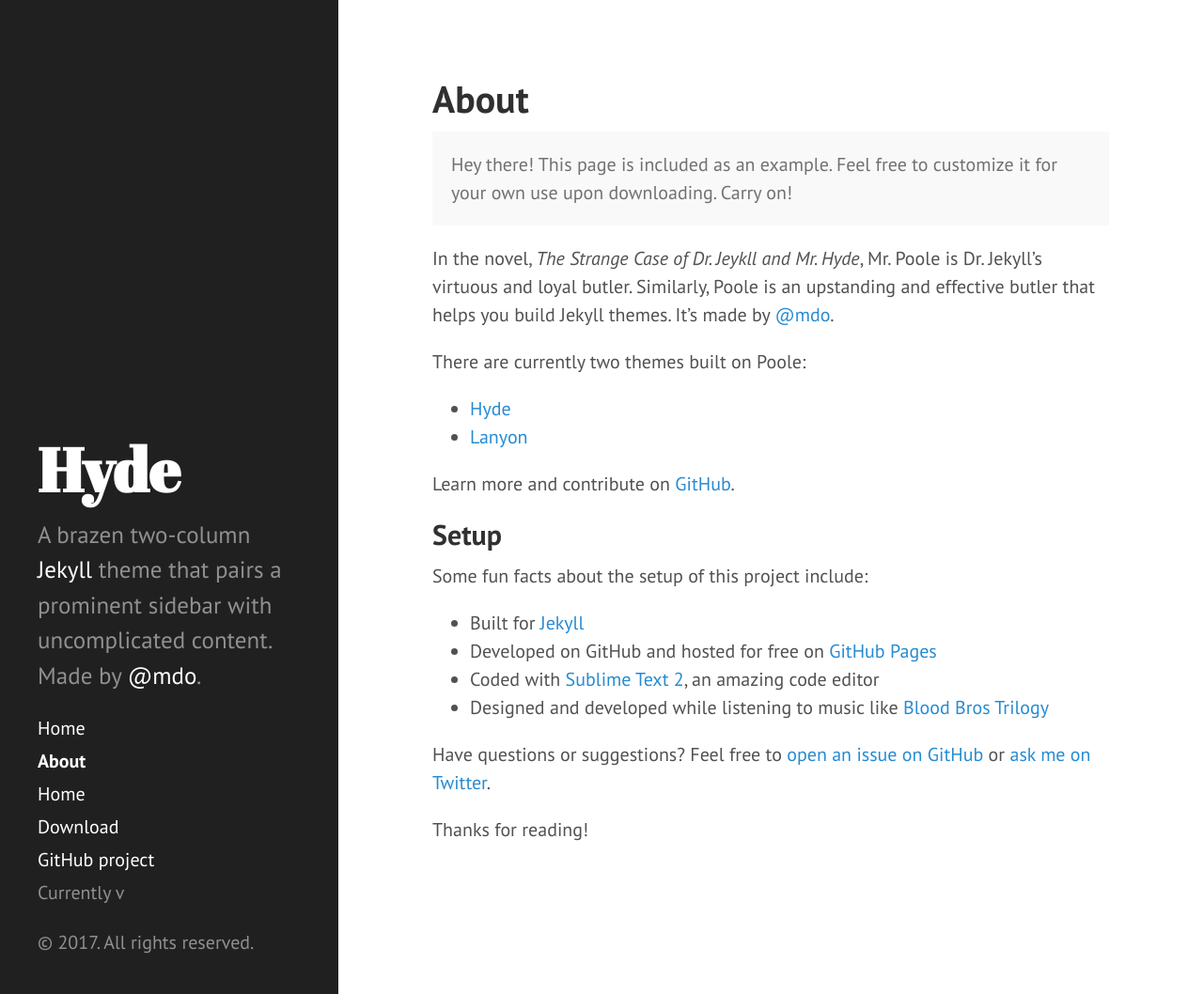
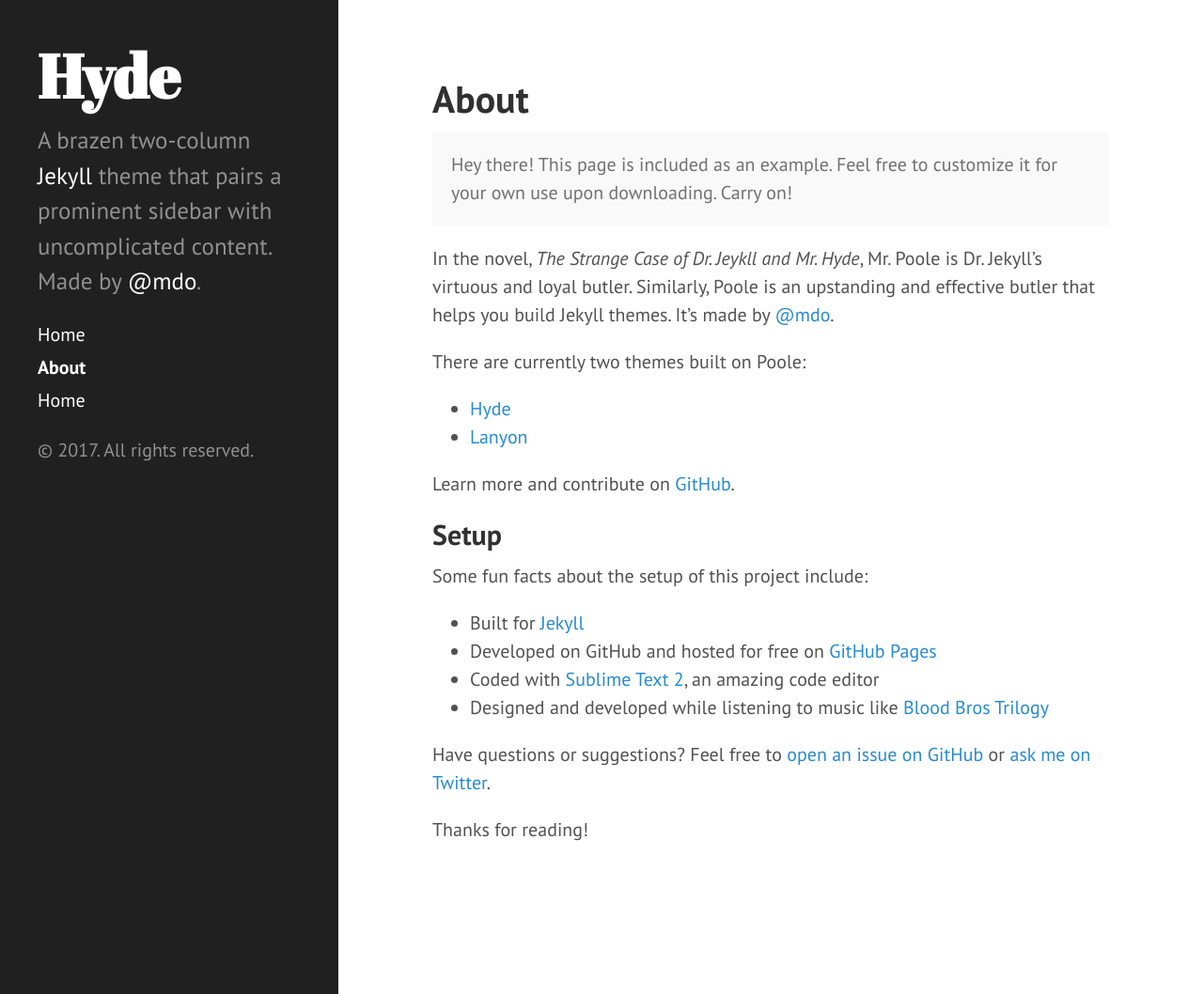
Before and after one commit to louquillio/test-paths, a Jekyll site: the page built from docs/about/index.md, in a window 1280 px wide and 1058 px high. Shown: the whole window at 94% size. Built offline with Jekyll 4.4.1, drawn with Linux system fonts in a browser that asks for light colours.

Commit message:
Clean up

```diff
--- a/docs/CNAME
+++ /dev/null
@@ -1 +0,0 @@
-hyde.getpoole.com
--- a/docs/_includes/sidebar.html
+++ b/docs/_includes/sidebar.html
@@ -1,5 +1,5 @@
 <div class="sidebar">
-  <div class="container sidebar-sticky">
+  <div class="container">
     <div class="sidebar-about">
       <h1>
         <a href="{{ site.baseurl }}">
@@ -25,10 +25,6 @@
           {% endif %}
         {% endif %}
       {% endfor %}
-
-      <a class="sidebar-nav-item" href="{{ site.github.repo }}/archive/v{{ site.version }}.zip">Download</a>
-      <a class="sidebar-nav-item" href="{{ site.github.repo }}">GitHub project</a>
-      <span class="sidebar-nav-item">Currently v{{ site.version }}</span>
     </nav>
 
     <p>&copy; {{ site.time | date: '%Y' }}. All rights reserved.</p>
```
Also changed, not shown: docs/about/index.md (renamed from docs/about.md).
